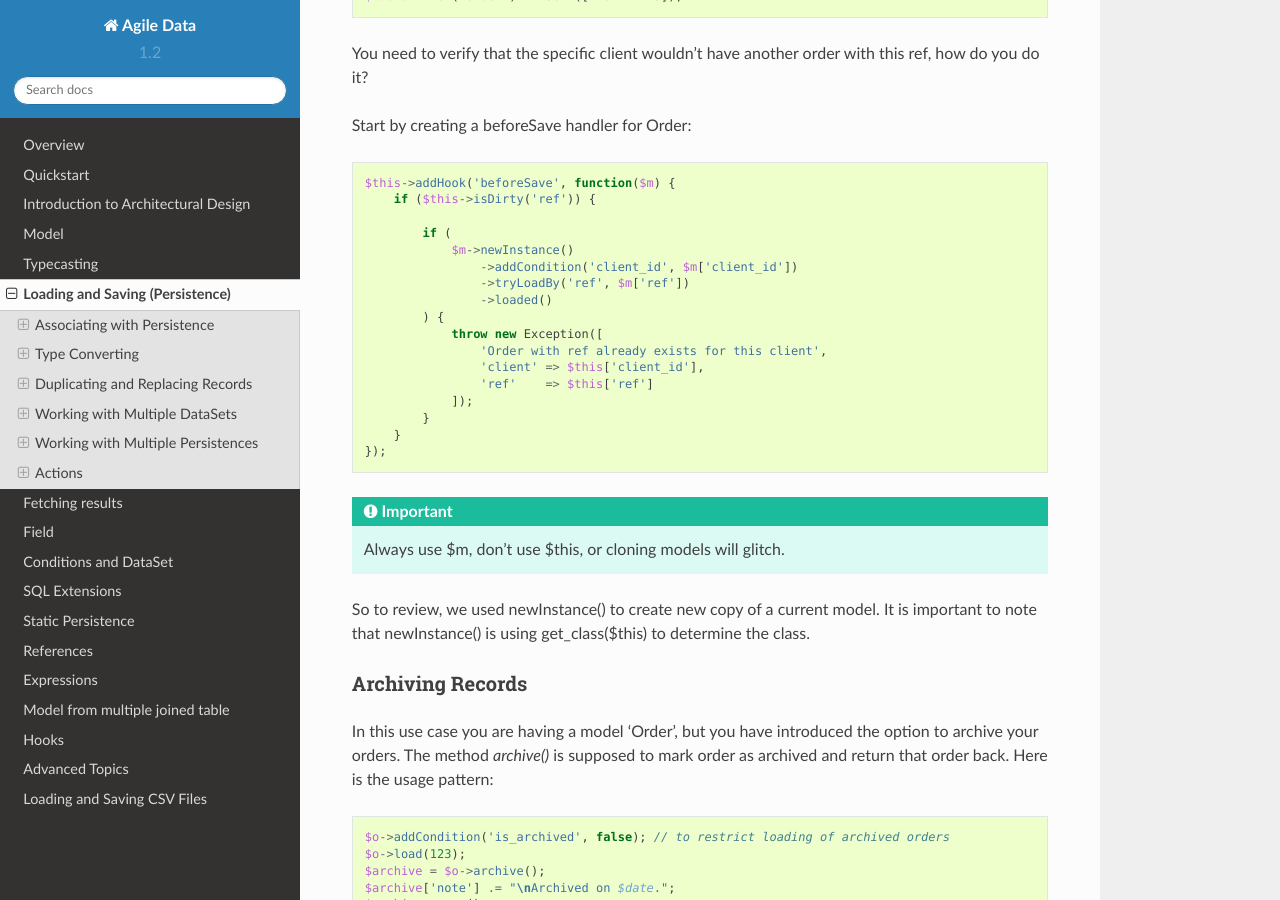
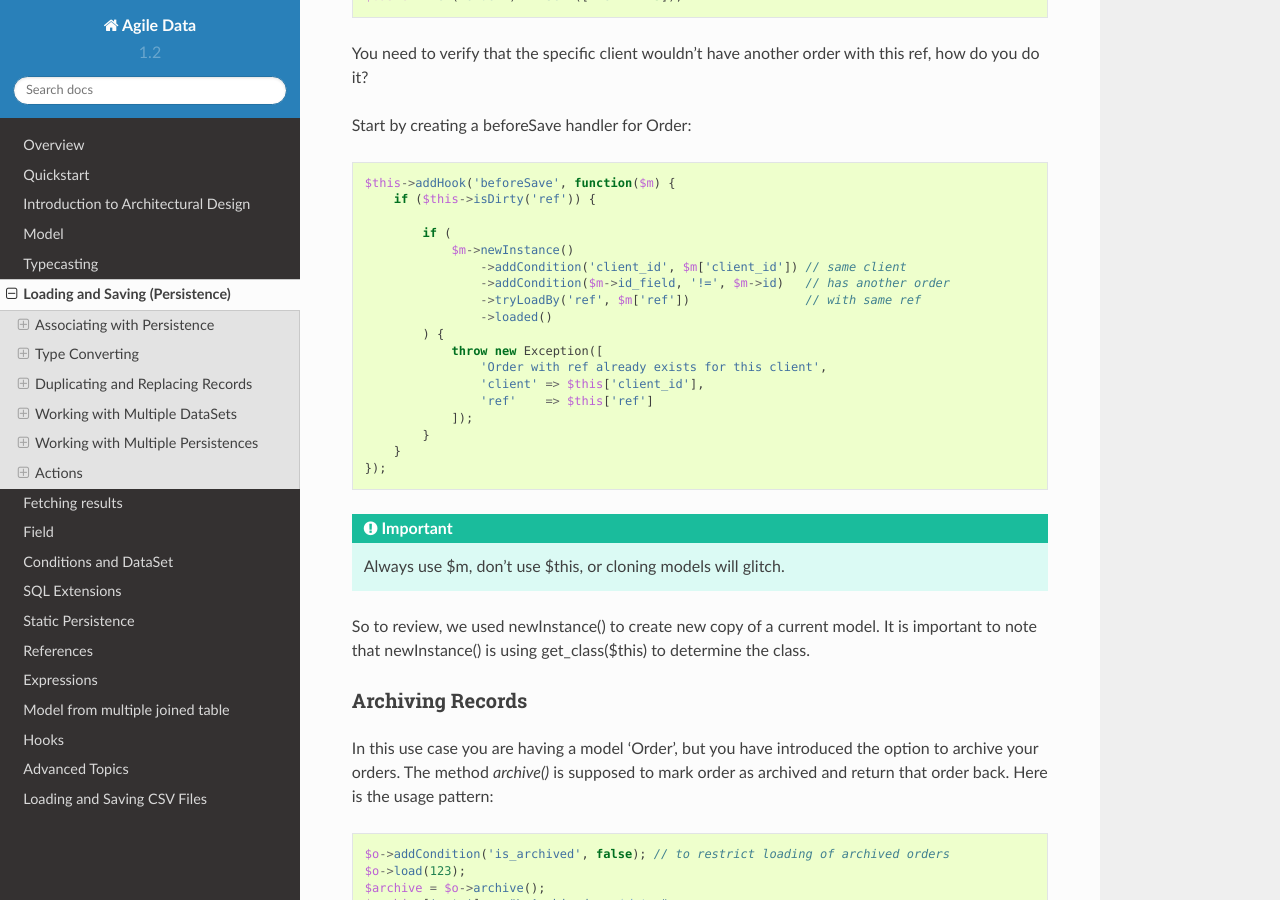
Before and after one commit to atk4/data, a Sphinx documentation site: the page built from docs/persistence.rst, in a window 1280 px wide and 900 px high, scrolled down 8750 px. Built offline with Sphinx 7.4.7 and the Read the Docs theme 2.0.0, drawn with Linux system fonts in a browser that asks for light colours; pages that are not in the unit, such as notebooks, are missing from menus; cross-references to code outside the pages are shown as plain code.

```diff
--- a/docs/persistence.rst
+++ b/docs/persistence.rst
@@ -486,8 +486,9 @@ Start by creating a beforeSave handler for Order::
 
             if (
                 $m->newInstance()
-                    ->addCondition('client_id', $m['client_id'])
-                    ->tryLoadBy('ref', $m['ref'])
+                    ->addCondition('client_id', $m['client_id']) // same client
+                    ->addCondition($m->id_field, '!=', $m->id)   // has another order
+                    ->tryLoadBy('ref', $m['ref'])                // with same ref
                     ->loaded()
             ) {
                 throw new Exception([
```
